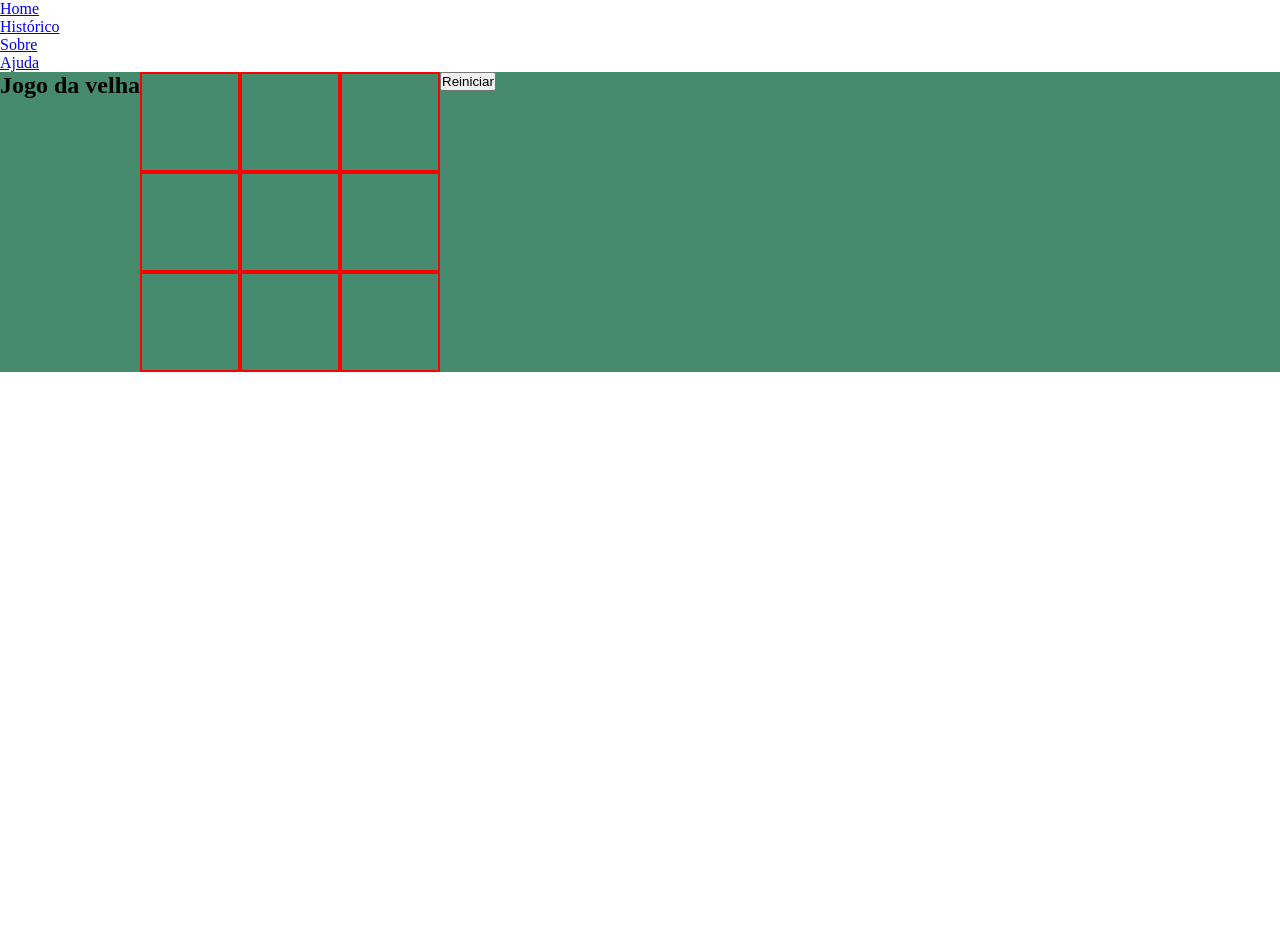
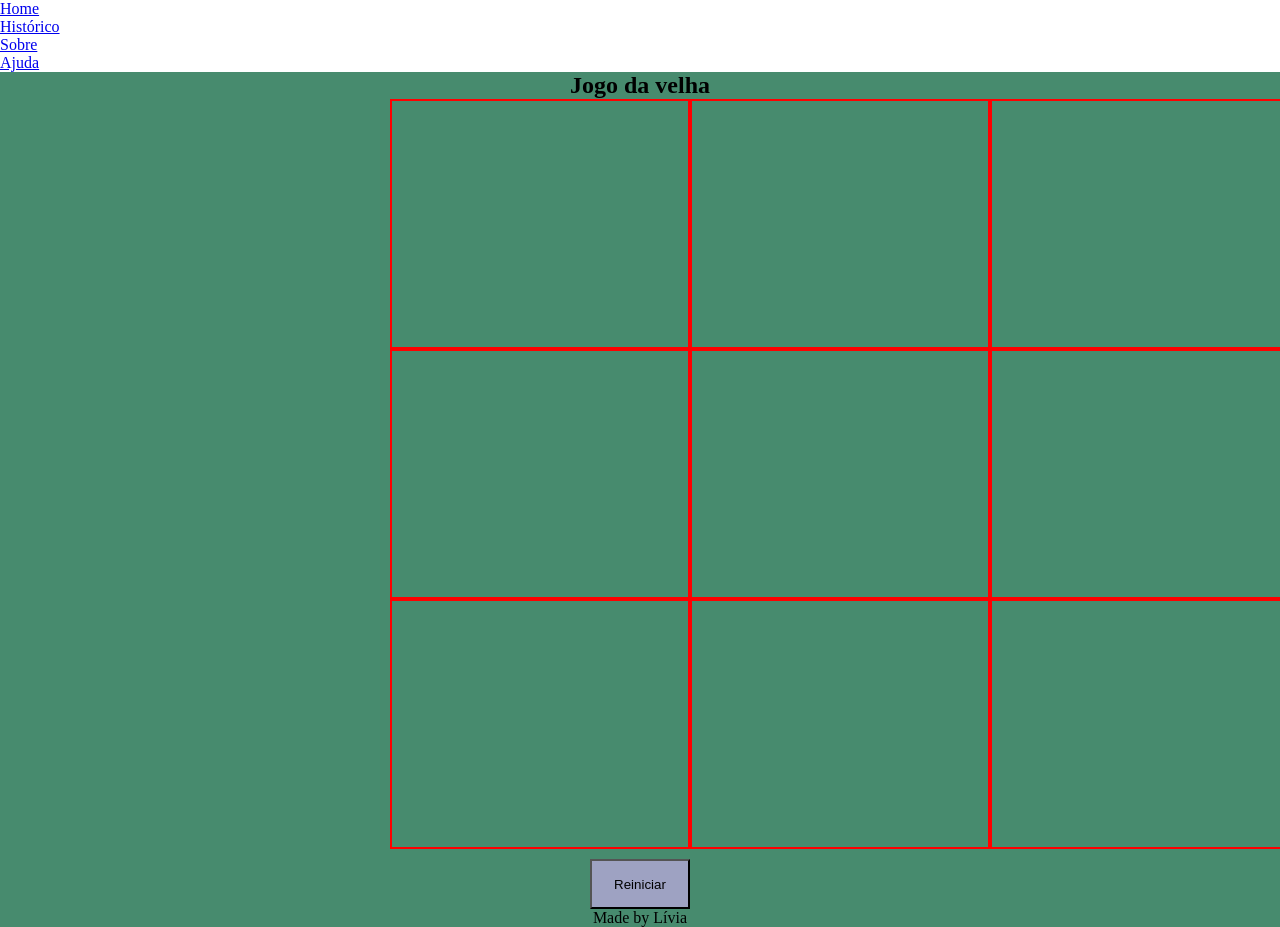
Before and after one commit to liviaquiterio/tic-tac-toe, a plain HTML site: page index.html in a window 1280 px wide. Before the commit the page ends 800 px from the top, so only its background shows below. Drawn offline with Linux system fonts and the light colour scheme.

Commit message:
Add files via upload

```diff
--- a/css/main.css
+++ b/css/main.css
@@ -1,6 +1,8 @@
 :root {
     --cor-fundo: rgb(71, 139, 110);
-    --cor-fundo-dark: rgb(9, 14, 55);
+    --cor-fundo-dark: rgb(158, 162, 194);
+    --font-color: rgb(255, 255, 255);
+
 }
 
 * {
@@ -12,12 +14,14 @@
 }
 .container {
     display: flex;
+    flex-direction: column;
+    align-items: center;
     background: var(--cor-fundo);
 }
 .matriz {
     display: grid;
-    grid-template-columns: 100px 100px 100px;
-    grid-template-rows: 100px 100px 100px ;
+    grid-template-columns: 300px 300px 300px;
+    grid-template-rows: 250px 250px 250px ;
     max-width: 500px;
 }
 
@@ -25,4 +29,18 @@
     border: 2px solid red;
     min-height: 100px;
     min-width: 100px;
+    cursor: pointer;
 }
+
+#reinicia {
+    width: 100px;
+    height: 50px;
+    background-color: var(--cor-fundo-dark);
+    cursor: pointer;
+    margin-top: 10px;
+}
+
+footer {
+    background-color: var(--cor-fundo);
+    align-items: center;
+}
--- a/index.html
+++ b/index.html
@@ -11,7 +11,7 @@
     <header>
         <nav>
             <ul>
-                <li><a href="#">Home</a></li>
+                <li><a href="index.">Home</a></li>
                 <li><a href="#">Histórico</a></li>
                 <li><a href="#">Sobre</a></li>
                 <li><a href="#">Ajuda</a></li>
@@ -24,21 +24,25 @@
         </section>
 
         <section class="matriz">
-            <section class="grid" id="cel"></section>
-            <section class="grid" id="cel"></section>
-            <section class="grid" id="cel"></section>
-            <section class="grid" id="cel"></section>
-            <section class="grid" id="cel"></section>
-            <section class="grid" id="cel"></section>
-            <section class="grid" id="cel"></section>
-            <section class="grid" id="cel"></section>
-            <section class="grid" id="cel"></section>
+            <section class="grid" id="c11" onclick="joga(this.id)";></section>
+            <section class="grid" id="c12"></section>
+            <section class="grid" id="c13"></section>
+            <section class="grid" id="c21"></section>
+            <section class="grid" id="c22"></section>
+            <section class="grid" id="c23"></section>
+            <section class="grid" id="c31"></section>
+            <section class="grid" id="c32"></section>
+            <section class="grid" id="c33"></section>
                </section>
 
                <section class="renova">
                 <button id="reinicia">Reiniciar</button>
                </section>
+            <footer class="footer">
+                Made by Lívia
+            </footer>
 
+            <script src="js/main.js"></script>
     </main>
 </body>
 </html>
--- /dev/null
+++ b/js/main.js
@@ -0,0 +1,29 @@
+// Declaração de variáveis
+//var numero = 1;
+//var decimal = 1.3;
+//var texto = '';
+
+//let nome = '';
+//const pi = 3,14;
+//console.log(nome);
+//console.log("Hoje não")
+
+//Declarar uma variável para representar os elementos do jogo
+let letra = 'X'; // X ou O
+
+function joga(casa) {
+    let celulaClicada = document.getElementById(casa).innerHTML;
+
+    if(celulaClicada == 'X' || celulaClicada == 'O') {
+        alert("Esta célula já tem um valor!");
+    } else {
+        document.getElementById(casa).innerHTML = letra;
+        if(letra == 'X') {
+            letra = 'O';
+        } else {
+            letra = 'X';
+        }
+
+    }
+
+}
```
